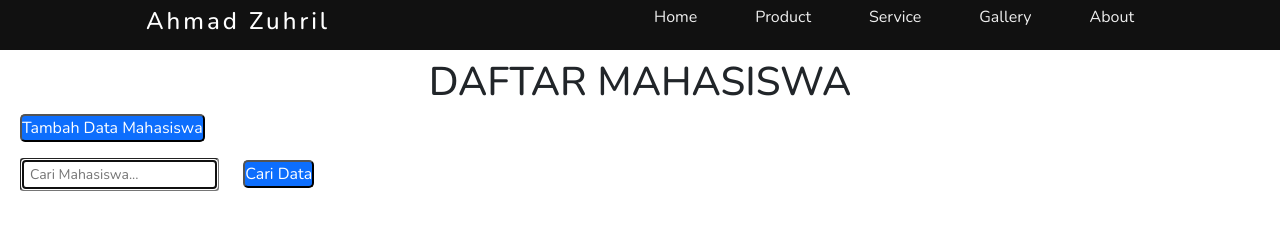
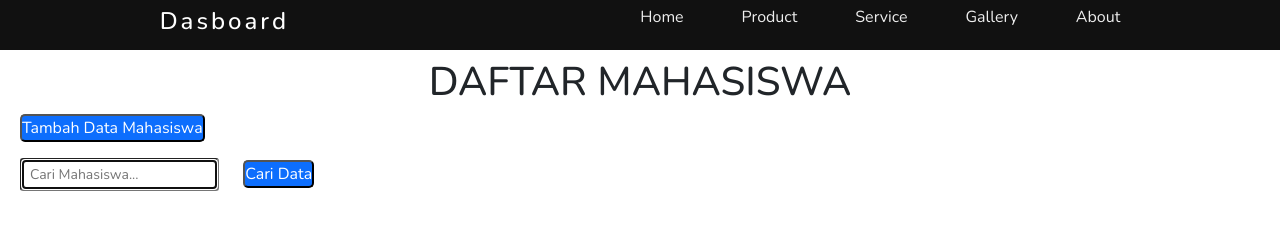
Before and after one commit to zuhrilgtg08/Belajar_PHP_DASAR, a PHP site: page / in a window 1280 px wide. Shown: the top 252 px of the page. Run offline with PHP 8.4, Linux system fonts and the light colour scheme; data that the repository does not hold is empty.

Commit message:
commit 30/12/2021

```diff
--- a/latihan12/index.php
+++ b/latihan12/index.php
@@ -34,7 +34,7 @@ if (isset($_POST["cari"])) {
 <body>
     <nav>
         <div class="logo">
-            <h4>Ahmad Zuhril</h4>
+            <h4>Dasboard</h4>
         </div>
 
         <ul>
```
